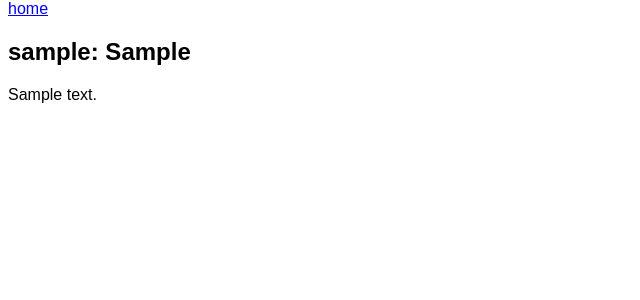
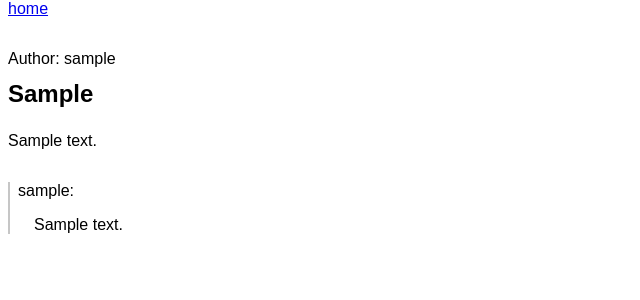
Before and after one commit to lassirissanen/comp-sec-project, a Django app: page /posts/1 in a window 1280 px wide. Shown: the part 98-398 px from the top of the page, without its empty margins (0-640 px from the left). Run offline with Django 5.2, Linux system fonts and the light colour scheme; tables that the repository leaves empty hold one stand-in row (values such as "Sample post").

Commit message:
Show comments on posts

```diff
--- /dev/null
+++ b/project/securityforum/static/securityforum/css/post.css
@@ -0,0 +1,28 @@
+#post-detail-container {
+    margin-top: 2em;
+}
+
+#post-header {
+    margin-top: 0.5em;
+    margin-bottom: 1em;
+}
+
+#comments-container {
+    margin-top: 2em;
+}
+
+#comments-list {
+    list-style-type: none;
+    padding-left: 0;
+
+    li {
+        border-left: 2px;
+        border-left-style: solid;
+        border-left-color: rgb(198, 198, 198);
+        padding-inline: 0.5em;
+    }
+}
+
+.comment-content {
+    padding-left: 1em;
+}
--- a/project/securityforum/templates/securityforum/base_generic.html
+++ b/project/securityforum/templates/securityforum/base_generic.html
@@ -5,7 +5,8 @@
     <meta name="viewport" content="width=device-width, initial-scale=1.0" />
     <title>{% block title %}Security Forum{% endblock title %}</title>
     {% load static %}
-    <link rel="stylesheet" href={% static "securityforum/style.css" %}/>
+    <link rel="stylesheet" href={% static "securityforum/css/style.css" %}/>
+    {% block stylesheet %}{% endblock stylesheet %}
   </head>
   <body>
     <header>
--- a/project/securityforum/templates/securityforum/post.html
+++ b/project/securityforum/templates/securityforum/post.html
@@ -1,7 +1,26 @@
 {% extends "securityforum/base_generic.html" %}
+{% load static %}
+
+{% block stylesheet %}<link rel="stylesheet" href={% static "securityforum/css/post.css" %}/>{% endblock stylesheet %}
 
 {% block content %}
   <a href={% url "securityforum:home" %}>home</a>
-  <h2>{{post.author.username}}: {{ post.header }}</h2>
-  <p>{{ post.content }}</p>
+  <div id="post-detail-container">
+    <a id="post-author">Author: {{ post.author.username }}</a>
+    <h2 id="post-header">{{ post.header }}</h2>
+    <p>{{ post.content }}</p>
+  </div>
+  <div id="comments-container">
+    <ul id="comments-list">
+      {% for comment in post.comment_set.all%}
+        <li>
+          <div>
+            <a class="comment-author" class="comment-author">{{ comment.author.username }}:</a>
+            <p class="comment-content">{{ comment.content }}</p>
+          </div>
+        </li>
+      {% endfor %}
+    </ul>
+  </div>
+
 {% endblock content %}
```
Also changed, not shown: project/securityforum/static/securityforum/css/style.css (renamed from project/securityforum/static/securityforum/style.css).
